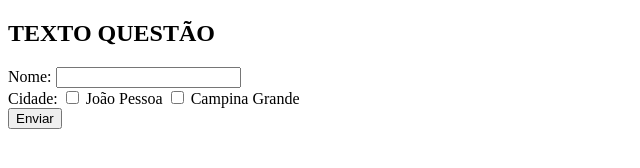
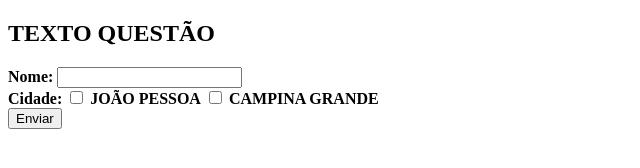
Before and after one commit to heitormariano/dev-concursos, a plain HTML site: page Web/html-form.html in a window 1280 px wide. Shown: the whole page, without its empty margins (0-640 px from the left). Drawn offline with Linux system fonts and the light colour scheme.

Commit message:
new files

```diff
--- /dev/null
+++ b/Web/css/form-style.css
@@ -0,0 +1,9 @@
+h2,
+label {
+  font-weight: bold;
+}
+
+label#jp,
+label#cp {
+  text-transform: uppercase;
+}
--- a/Web/html-form.html
+++ b/Web/html-form.html
@@ -3,6 +3,7 @@
   <head>
     <meta charset="UTF-8" />
     <meta name="viewport" content="width=device-width, initial-scale=1.0" />
+    <link rel="stylesheet" href="./css/form-style.css" />
     <title>Using forms</title>
   </head>
   <body>
@@ -14,10 +15,10 @@
       </div>
       <div>
         <label>Cidade:</label>
-        <input type="checkbox" name="cidade01" id="cidade01" value="joaopessoa" />
-        <label for="cidade01">João Pessoa</label>
+        <input type="checkbox" name=" cidade01" id="cidade01" value="joaopessoa" />
+        <label for="cidade01" id="jp">João Pessoa</label>
         <input type="checkbox" name="cidade02" id="cidade02" value="campinagrande" />
-        <label for="cidade02">Campina Grande</label>
+        <label for="cidade02" id="cp">Campina Grande</label>
       </div>
       <div>
         <input type="submit" value="Enviar" />
```
